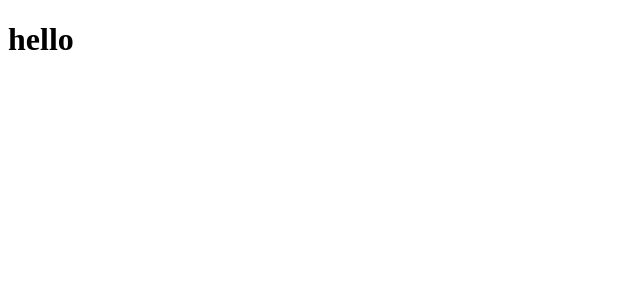
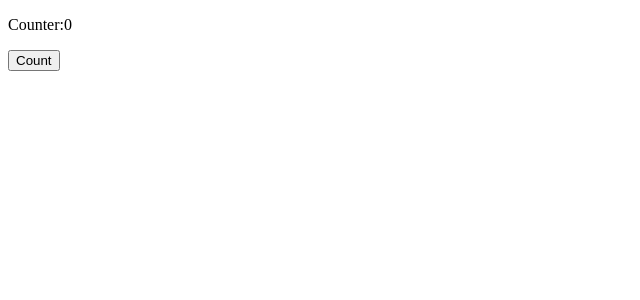
Before and after one commit to Krishnendu04/Original-Repo, a React (Vite) app: page / in a window 1280 px wide. Shown: the top 300 px of the page, without its empty margins (0-640 px from the left). Built offline with nearby package versions, Linux system fonts and the light colour scheme.

Commit message:
Created Counter component

```diff
--- a/src/App.jsx
+++ b/src/App.jsx
@@ -1,10 +1,11 @@
+import Counter from "./components/Counter";
+
 function App() {
-
   return (
     <>
-      <h1>hello</h1>
+      <Counter />
     </>
-  )
+  );
 }
 
-export default App
+export default App;
--- /dev/null
+++ b/src/components/Counter.jsx
@@ -0,0 +1,16 @@
+import React, { useState } from 'react'
+
+const Counter = () => {
+  const [count,setCount]=useState(0);
+  const handleCount=()=>{
+    setCount(prev=>prev+1);
+  }
+  return (
+    <div>
+      <p>Counter:{count}</p>
+      <button onClick={handleCount}>Count</button>
+    </div>
+  )
+}
+
+export default Counter
```
